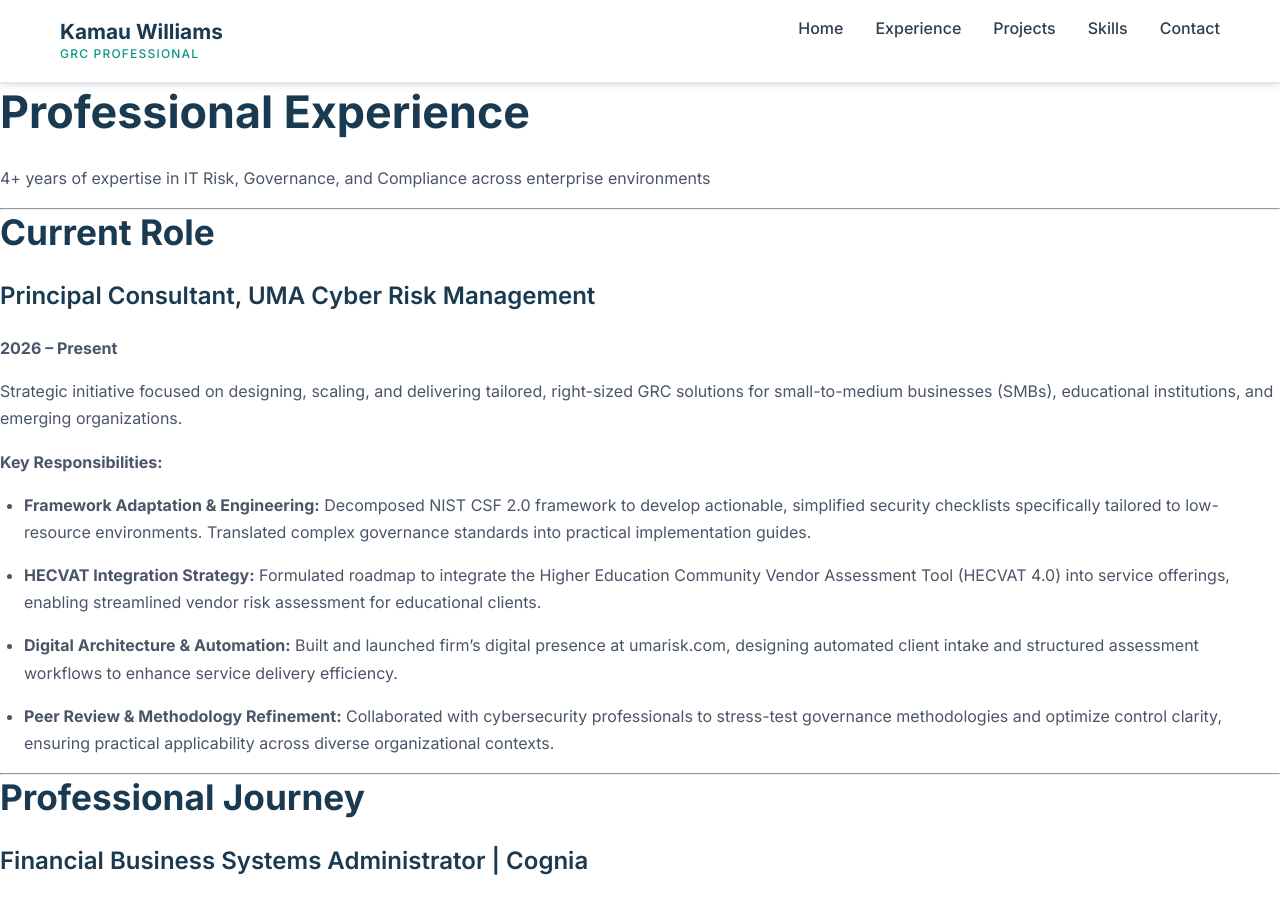
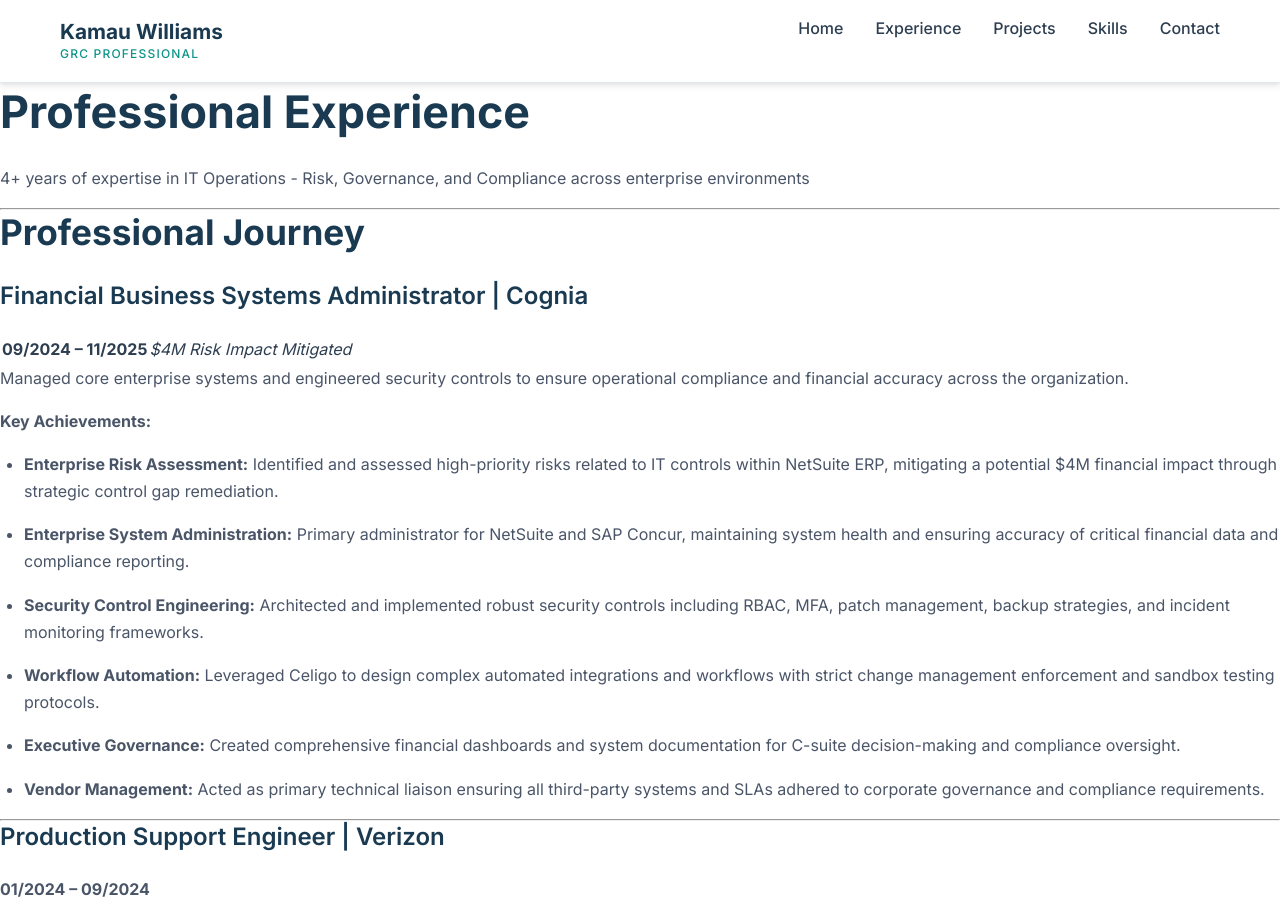
Before and after one commit to kamauwGRC/kamauwGRC.github.io, a Jekyll site: the page built from experience.md, in a window 1280 px wide and 900 px high. Built offline with Jekyll 4.4.1, drawn with Linux system fonts in a browser that asks for light colours.

Commit message:
Revise experience section and remove current role details
Updated professional experience to reflect expertise in IT Operations and removed details about the current role.

```diff
--- a/experience.md
+++ b/experience.md
@@ -5,27 +5,7 @@
 
 # Professional Experience
 
-4+ years of expertise in IT Risk, Governance, and Compliance across enterprise environments
-
----
-
-## Current Role
-
-### Principal Consultant, UMA Cyber Risk Management
-
-**2026 – Present**
-
-Strategic initiative focused on designing, scaling, and delivering tailored, right-sized GRC solutions for small-to-medium businesses (SMBs), educational institutions, and emerging organizations.
-
-**Key Responsibilities:**
-
-- **Framework Adaptation & Engineering:** Decomposed NIST CSF 2.0 framework to develop actionable, simplified security checklists specifically tailored to low-resource environments. Translated complex governance standards into practical implementation guides.
-
-- **HECVAT Integration Strategy:** Formulated roadmap to integrate the Higher Education Community Vendor Assessment Tool (HECVAT 4.0) into service offerings, enabling streamlined vendor risk assessment for educational clients.
-
-- **Digital Architecture & Automation:** Built and launched firm's digital presence at umarisk.com, designing automated client intake and structured assessment workflows to enhance service delivery efficiency.
-
-- **Peer Review & Methodology Refinement:** Collaborated with cybersecurity professionals to stress-test governance methodologies and optimize control clarity, ensuring practical applicability across diverse organizational contexts.
+4+ years of expertise in IT Operations - Risk, Governance, and Compliance across enterprise environments
 
 ---
 
```
